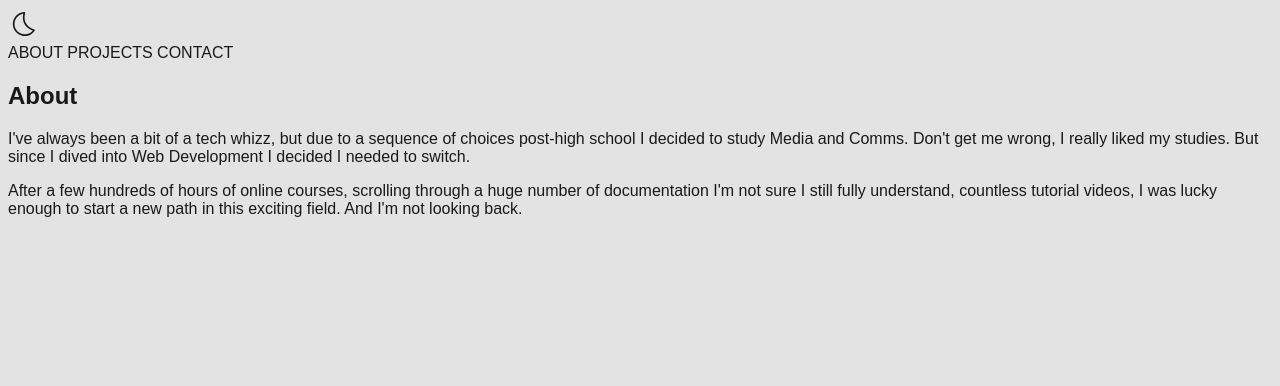
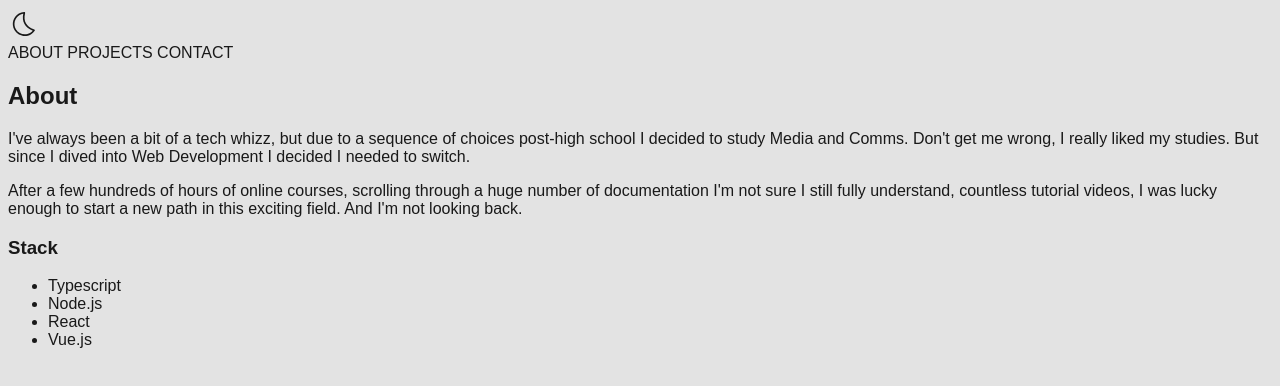
Before and after one commit to ricardofrancoli/www, a SvelteKit app: page /about in a window 1280 px wide. Shown: the top 386 px of the page. Built offline with nearby package versions, Linux system fonts and the light colour scheme.

Commit message:
feat(about): add stack barebones

```diff
--- a/src/routes/about/+page.svelte
+++ b/src/routes/about/+page.svelte
@@ -12,6 +12,15 @@
 			enough to start a new path in this exciting field. And I'm not looking back.
 		</p>
 	</div>
+	<h3>Stack</h3>
+	<ul>
+		<li>Typescript</li>
+		<li>Node.js</li>
+		<li>React</li>
+		<li>Vue.js</li>
+		<!-- TODO: add more -->
+		<!-- NOTE: idea: make it so they're small icons you can move around -->
+	</ul>
 </section>
 
 <style lang="postcss">
```
